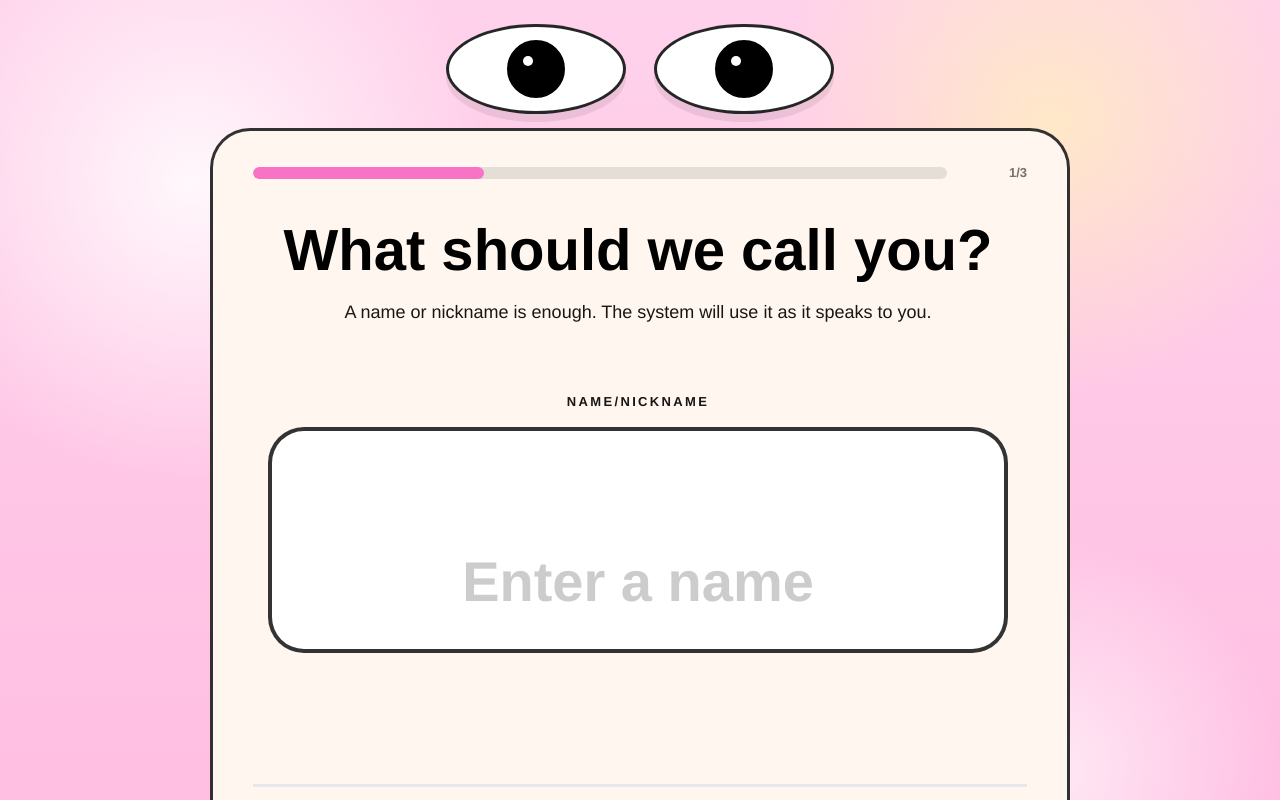
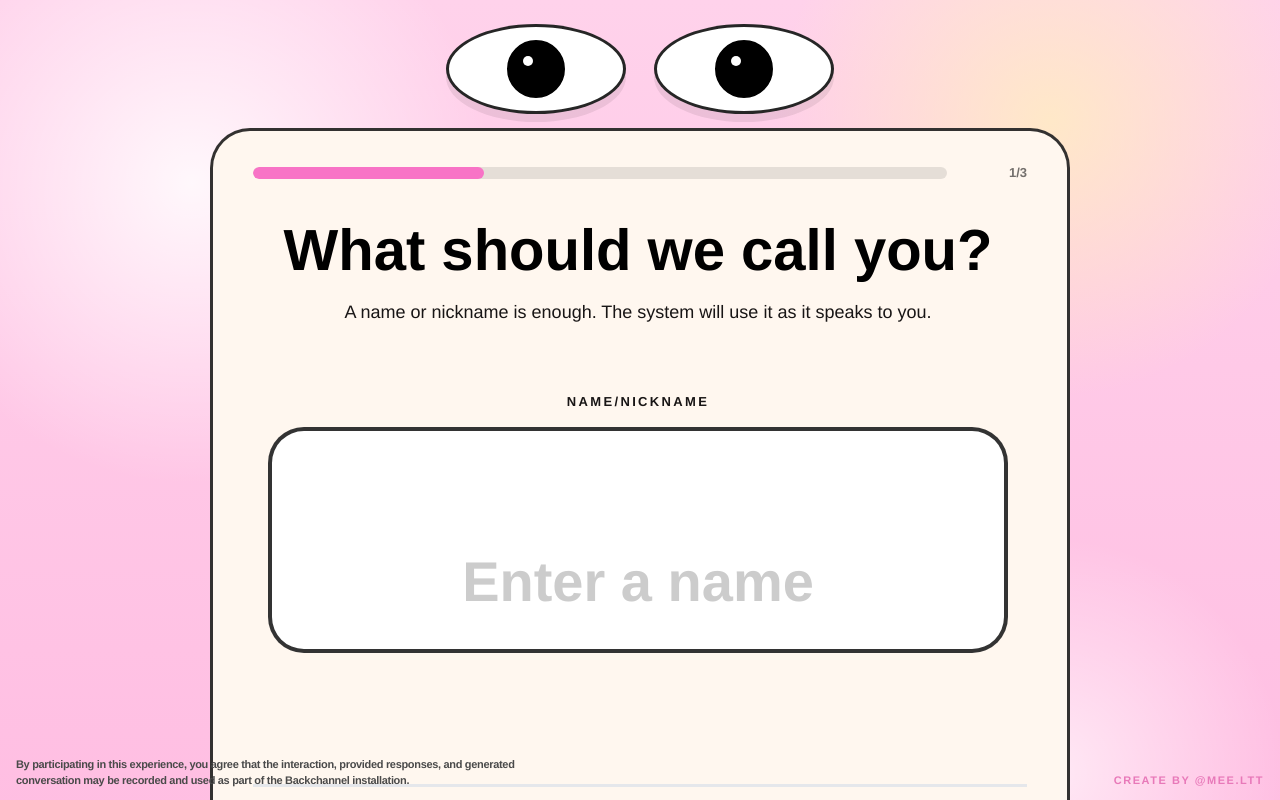
Before and after one commit to Thao1904/backchannel, a Next.js app: page / in a window 1280 px wide. Shown: the top 800 px of the page. Built offline with nearby package versions, Linux system fonts and the light colour scheme.

Commit message:
Show footer disclaimer globally

```diff
--- a/app/layout.tsx
+++ b/app/layout.tsx
@@ -15,7 +15,17 @@ export default function RootLayout({
   return (
     <html lang="en">
       <body>
-        <BackchannelProvider>{children}</BackchannelProvider>
+        <BackchannelProvider>
+          {children}
+          <p className="pointer-events-none fixed bottom-3 left-4 z-[100] max-w-[52vw] text-[10px] font-semibold leading-4 text-[#4a4a4a] sm:max-w-lg sm:text-[11px]">
+            By participating in this experience, you agree that the interaction,
+            provided responses, and generated conversation may be recorded and
+            used as part of the Backchannel installation.
+          </p>
+          <p className="pointer-events-none fixed bottom-3 right-4 z-[100] text-[10px] font-black uppercase tracking-[0.14em] text-[#e879b9] sm:text-[11px]">
+            create by @mee.ltt
+          </p>
+        </BackchannelProvider>
       </body>
     </html>
   );
--- a/components/chat/ChatShell.tsx
+++ b/components/chat/ChatShell.tsx
@@ -1262,14 +1262,6 @@ export function ChatShell() {
         </CenterModal>
       ) : null}
 
-      <p className="pointer-events-none fixed bottom-3 left-4 z-40 max-w-[52vw] text-[10px] font-semibold leading-4 text-[#4a4a4a] sm:max-w-lg sm:text-[11px]">
-        By participating in this experience, you agree that the interaction,
-        provided responses, and generated conversation may be recorded and used
-        as part of the Backchannel installation.
-      </p>
-      <p className="pointer-events-none fixed bottom-3 right-4 z-40 text-[10px] font-black uppercase tracking-[0.14em] text-[#e879b9] sm:text-[11px]">
-        create by @mee.ltt
-      </p>
     </main>
   );
 }
```
